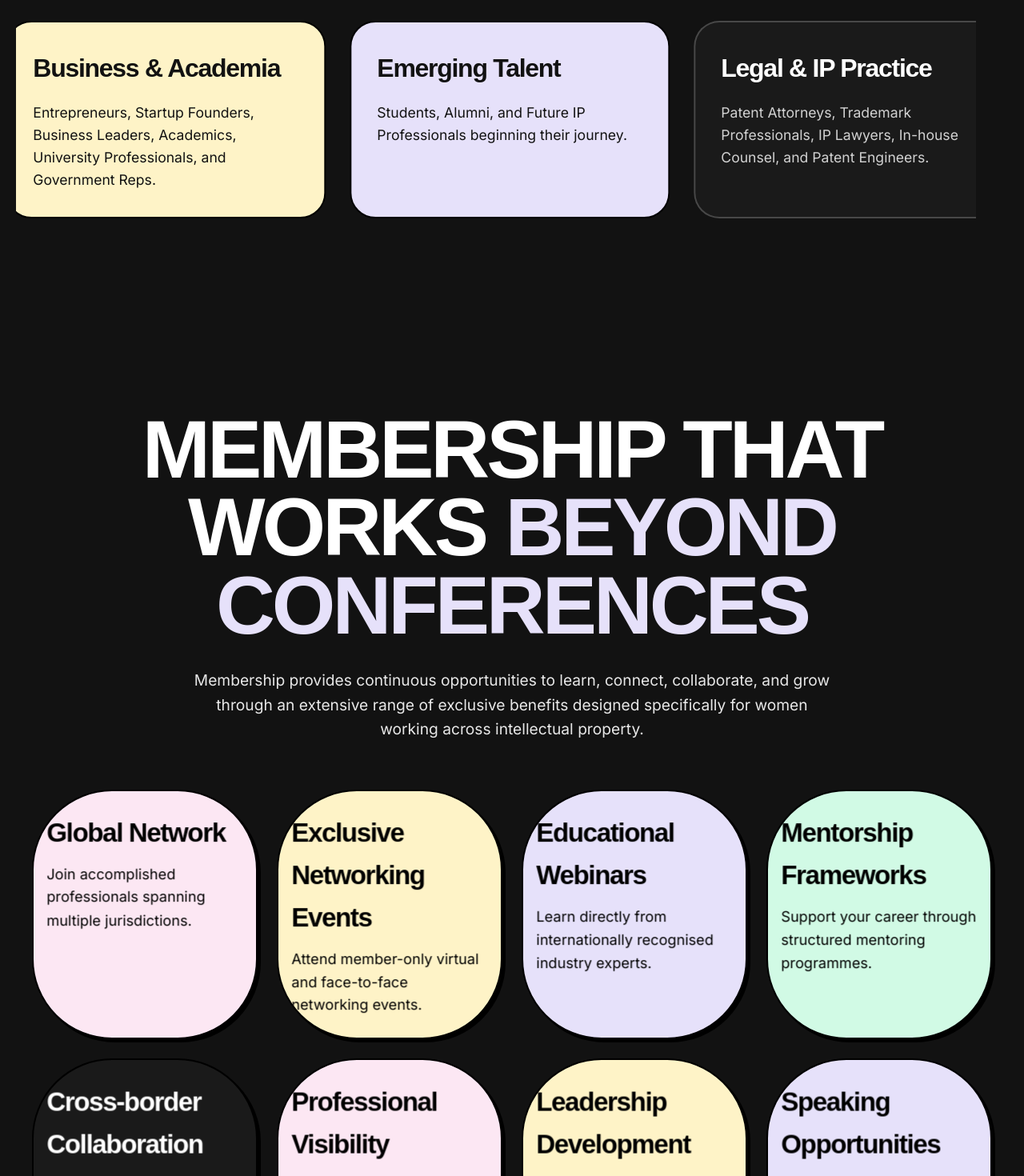
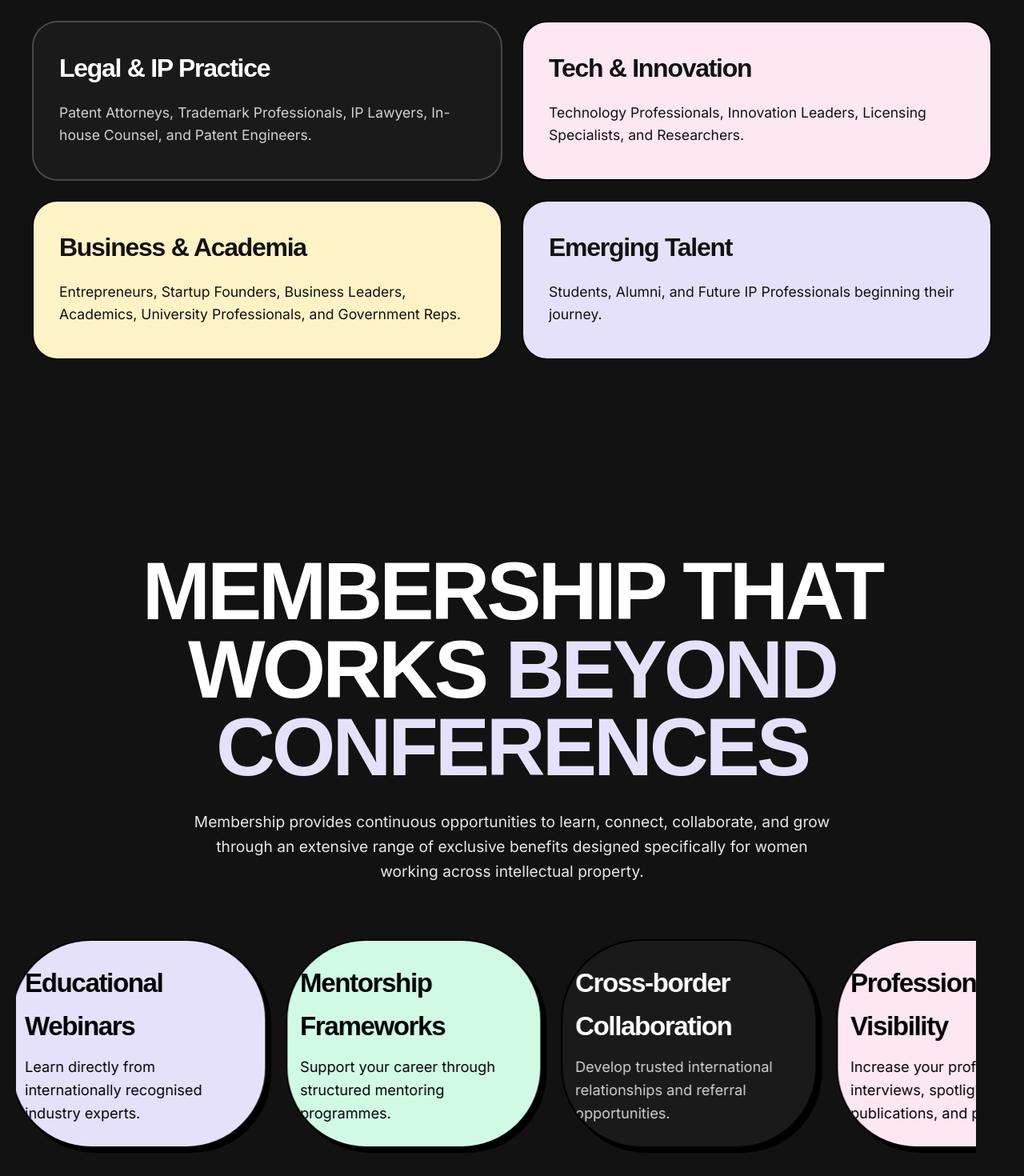
Before and after one commit to northornsmedia/wipa-main, a Next.js app: page / in a window 1280 px wide. Shown: the part 4640-6110 px from the top of the page at 80% size. Built offline with nearby package versions, Linux system fonts and the light colour scheme; a web font is replaced by a local one.

Commit message:
Move marquee slider to MemberBenefits section instead of Audience

```diff
--- a/src/components/Audience.tsx
+++ b/src/components/Audience.tsx
@@ -23,16 +23,14 @@ export default function Audience() {
           <FloatAnim delay={0.2} className="sticker" style={{ '--rot': '15deg', position: 'relative', backgroundColor: 'var(--color-pastel-yellow)', color: 'var(--color-black)' } as React.CSSProperties}>🎯</FloatAnim>
         </div>
 
-        <div className="marquee-container" style={{ margin: '0 -20px', padding: '0 20px' }}>
-          <div className="marquee-content">
-            {[...personas, ...personas, ...personas].map((p, i) => (
-              <div key={i} className={`bento-card ${p.style}`} style={{ width: '400px', flexShrink: 0, border: p.style === 'bg-charcoal' ? '2px solid rgba(255,255,255,0.2)' : '2px solid var(--color-black)' }}>
-                <h4 className="heading-md" style={{ marginBottom: '15px' }}>{p.title}</h4>
-                <p style={{ fontSize: '1.1rem', opacity: p.style === 'bg-charcoal' ? 0.8 : 1 }}>{p.desc}</p>
-              </div>
-            ))}
-          </div>
-        </div>
+        <StaggerGrid className="bento-grid">
+          {personas.map((p, i) => (
+            <div key={i} className={`bento-card span-2 ${p.style}`} style={{ border: p.style === 'bg-charcoal' ? '2px solid rgba(255,255,255,0.2)' : '2px solid var(--color-black)' }}>
+              <h4 className="heading-md" style={{ marginBottom: '15px' }}>{p.title}</h4>
+              <p style={{ fontSize: '1.1rem', opacity: p.style === 'bg-charcoal' ? 0.8 : 1 }}>{p.desc}</p>
+            </div>
+          ))}
+        </StaggerGrid>
       </div>
     </section>
   );
--- a/src/components/MemberBenefits.tsx
+++ b/src/components/MemberBenefits.tsx
@@ -33,14 +33,16 @@ export default function MemberBenefits() {
           </FadeIn>
         </div>
 
-        <StaggerGrid style={{ display: 'grid', gridTemplateColumns: 'repeat(auto-fit, minmax(280px, 1fr))', gap: '24px' }}>
-          {benefits.map((b, i) => (
-            <TiltCard key={i} className={`pill-container ${b.style}`} style={{ padding: '30px 20px', border: '2px solid var(--color-black)', boxShadow: '4px 4px 0px var(--color-black)' }}>
-              <h4 className="heading-md" style={{ marginBottom: '10px', color: b.style === 'bg-charcoal' ? 'var(--color-white)' : 'var(--color-black)' }}>{b.title}</h4>
-              <p style={{ fontSize: '1.1rem', color: b.style === 'bg-charcoal' ? 'rgba(255,255,255,0.8)' : 'var(--color-black)' }}>{b.desc}</p>
-            </TiltCard>
-          ))}
-        </StaggerGrid>
+        <div className="marquee-container" style={{ margin: '0 -20px', padding: '10px 20px 30px' }}>
+          <div className="marquee-content" style={{ animationDuration: '40s', gap: '24px' }}>
+            {[...benefits, ...benefits].map((b, i) => (
+              <TiltCard key={i} className={`pill-container ${b.style}`} style={{ width: '320px', flexShrink: 0, padding: '30px 20px', border: '2px solid var(--color-black)', boxShadow: '6px 6px 0px var(--color-black)' }}>
+                <h4 className="heading-md" style={{ marginBottom: '10px', color: b.style === 'bg-charcoal' ? 'var(--color-white)' : 'var(--color-black)' }}>{b.title}</h4>
+                <p style={{ fontSize: '1.1rem', color: b.style === 'bg-charcoal' ? 'rgba(255,255,255,0.8)' : 'var(--color-black)' }}>{b.desc}</p>
+              </TiltCard>
+            ))}
+          </div>
+        </div>
 
       </div>
     </section>
```
